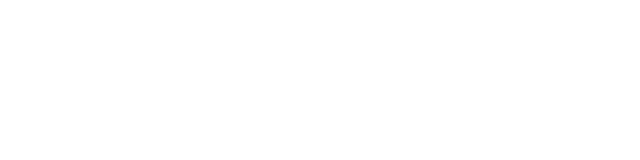
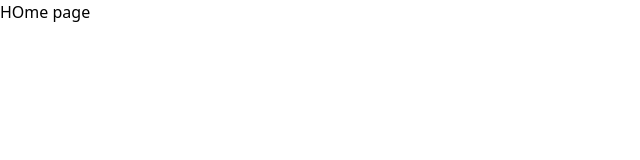
Before and after one commit to haileamlakwalelige/yebetta-code-ecommerce-app, a React (Create React App) app in the folder client/: page / in a window 1280 px wide. Before the commit this address had no page. Shown: the top 160 px of the page, without its empty margins (0-640 px from the left). Built offline with nearby package versions, Linux system fonts and the light colour scheme.

Commit message:
Managing the routes

```diff
--- a/client/package.json
+++ b/client/package.json
@@ -9,6 +9,7 @@
     "react": "^18.2.0",
     "react-dom": "^18.2.0",
     "react-icons": "^4.10.1",
+    "react-router-dom": "^6.14.1",
     "react-scripts": "5.0.1",
     "web-vitals": "^2.1.4"
   },
--- a/client/src/App.js
+++ b/client/src/App.js
@@ -1,5 +1,6 @@
 import Login from './pages/Login';
 import Register from './pages/Register';
+import Home from "./pages/Home";
 import {Routes, Route} from 'react-router-dom';
 
 
@@ -7,7 +8,8 @@
   return (
     <div>
       <Routes>
-        <Route path="/login" element={<Login />} />
+      <Route path="/" element={<Home />} />
+       <Route path="/login" element={<Login />} />
         <Route path="/register" element={<Register />} />
       </Routes>
 
--- /dev/null
+++ b/client/src/pages/Home.js
@@ -0,0 +1,11 @@
+
+
+const Home=()=>{
+    return(
+        <div>
+            <h1>HOme page</h1>
+        </div>
+    );
+}
+
+export default Home;
```
Also changed, not shown: 1 other file (tests, documents, lock files or other folders).
